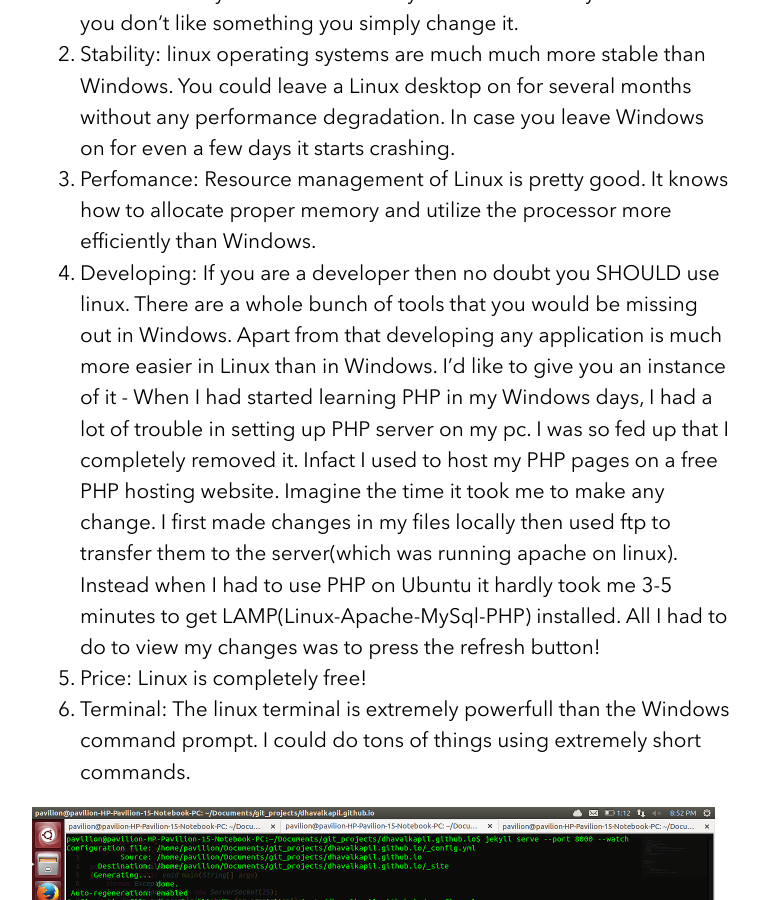
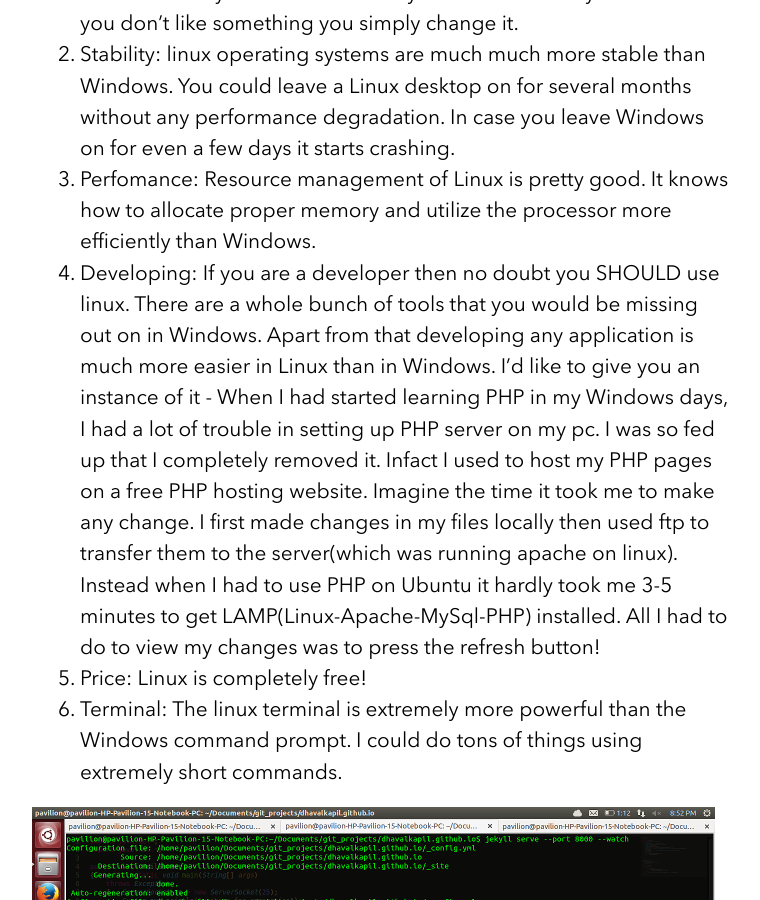
Before and after one commit to DhavalKapil/dhavalkapil.github.io, a Jekyll site: the page built from _posts/2014-05-23-Shifting-to-Ubuntu.md, in a window 1280 px wide and 900 px high, scrolled down 1426 px. Shown: the whole window, without its empty margins (258-1018 px from the left). Built offline with Jekyll 4.4.1, drawn with Linux system fonts in a browser that asks for light colours; comment, search, counter and statistics services are not loaded; part of the change alters nothing that is shown; some of the changed text lies outside the part shown.

```diff
--- /dev/null
+++ b/_includes/google_analytics.html
@@ -0,0 +1,10 @@
+<script>
+  (function(i,s,o,g,r,a,m){i['GoogleAnalyticsObject']=r;i[r]=i[r]||function(){
+  (i[r].q=i[r].q||[]).push(arguments)},i[r].l=1*new Date();a=s.createElement(o),
+  m=s.getElementsByTagName(o)[0];a.async=1;a.src=g;m.parentNode.insertBefore(a,m)
+  })(window,document,'script','//www.google-analytics.com/analytics.js','ga');
+
+  ga('create', 'UA-51308700-1', 'dhavalkapil.github.io');
+  ga('send', 'pageview');
+
+</script>
--- a/_includes/head.html
+++ b/_includes/head.html
@@ -35,4 +35,7 @@
     <link rel="me" href="https://plus.google.com/+DhavalKapildk">
     <link rel = "me" href = "{{ site.data.params.facebook_url }}">
 
+    <!-- Google analytics -->
+    {% include google_analytics.html %}
+
 </head>
--- a/_posts/2014-05-23-Shifting-to-Ubuntu.md
+++ b/_posts/2014-05-23-Shifting-to-Ubuntu.md
@@ -11,7 +11,7 @@ excerpt: "My transition from Windows to Ubuntu"
 
 I had started coding on Windows. I began to get familiar with the graphical interfaces of NetBeans, Visual Studio, Eclipse etc. As I got to know more about programming and developing I began to hear about a certain thing called 'linux'. This word kept popping out in many articles of stackoverflow or other resources that I used to depend upon. At first the name gave me the image of a computer with a pitch black screen with just plain text appearing on it. I then came to know about the power of the linux terminal. As I already had a little experience with bash scripting in Windows command prompt, I began to realize the usefullness of such an operating system. But due to my busy schedule I couldn't delve further in this topic at that time.
 
-A few years later one of my friends told me that she had installed Ubuntu on her desktop PC. I knew it was one of the Linux distribution. Then she started comparing it with Windows. This increased by interest in Ubuntu and I began to think of switching to it from Windows. I also heard from some other resource that the graphical interface of Ubuntu is sufficient for people to start working on it without any prior experiences. This set my mind and I finally installed Ubuntu in parallel with Windows.
+A few years later one of my friends told me that she had installed Ubuntu on her desktop PC. I knew it was one of the Linux distribution. Then she started comparing it with Windows. This increased my interest in Ubuntu and I began to think of switching to it from Windows. I also heard from some other resource that the graphical interface of Ubuntu is sufficient for people to start working on it without any prior experiences. This set my mind and I finally installed Ubuntu in parallel with Windows.
 
 > ## Switching over...
 
@@ -22,9 +22,9 @@ During the initial days I started to use the graphical interface of Ubuntu for m
 1. Customizability: The customizability of Linux is virtually _limitless_. If you don't like something you simply change it.
 2. Stability: linux operating systems are much much more stable than Windows. You could leave a Linux desktop on for several months without any performance degradation. In case you leave Windows on for even a few days it starts crashing.
 3. Perfomance: Resource management of Linux is pretty good. It knows how to allocate proper memory and utilize the processor more efficiently than Windows.
-4. Developing: If you are a developer then no doubt you SHOULD use linux. There are a whole bunch of tools that you would be missing out in Windows. Apart from that developing any application is much more easier in Linux than in Windows. I'd like to give you an instance of it - When I had started learning PHP in my Windows days, I had a lot of trouble in setting up PHP server on my pc. I was so fed up that I completely removed it. Infact I used to host my PHP pages on a free PHP hosting website. Imagine the time it took me to make any change. I first made changes in my files locally then used ftp to transfer them to the server(which was running apache on linux). Instead when I had to use PHP on Ubuntu it hardly took me 3-5 minutes to get LAMP(Linux-Apache-MySql-PHP) installed. All I had to do to view my changes was to press the refresh button!
+4. Developing: If you are a developer then no doubt you SHOULD use linux. There are a whole bunch of tools that you would be missing out on in Windows. Apart from that developing any application is much more easier in Linux than in Windows. I'd like to give you an instance of it - When I had started learning PHP in my Windows days, I had a lot of trouble in setting up PHP server on my pc. I was so fed up that I completely removed it. Infact I used to host my PHP pages on a free PHP hosting website. Imagine the time it took me to make any change. I first made changes in my files locally then used ftp to transfer them to the server(which was running apache on linux). Instead when I had to use PHP on Ubuntu it hardly took me 3-5 minutes to get LAMP(Linux-Apache-MySql-PHP) installed. All I had to do to view my changes was to press the refresh button!
 5. Price: Linux is completely free!
-6. Terminal: The linux terminal is extremely powerfull than the Windows command prompt. I could do tons of things using extremely short commands.
+6. Terminal: The linux terminal is extremely more powerful than the Windows command prompt. I could do tons of things using extremely short commands.
 
 ![A screenshot of my laptop](/assets/images/Shifting-to-Ubuntu/screenshot.png)
 
```
